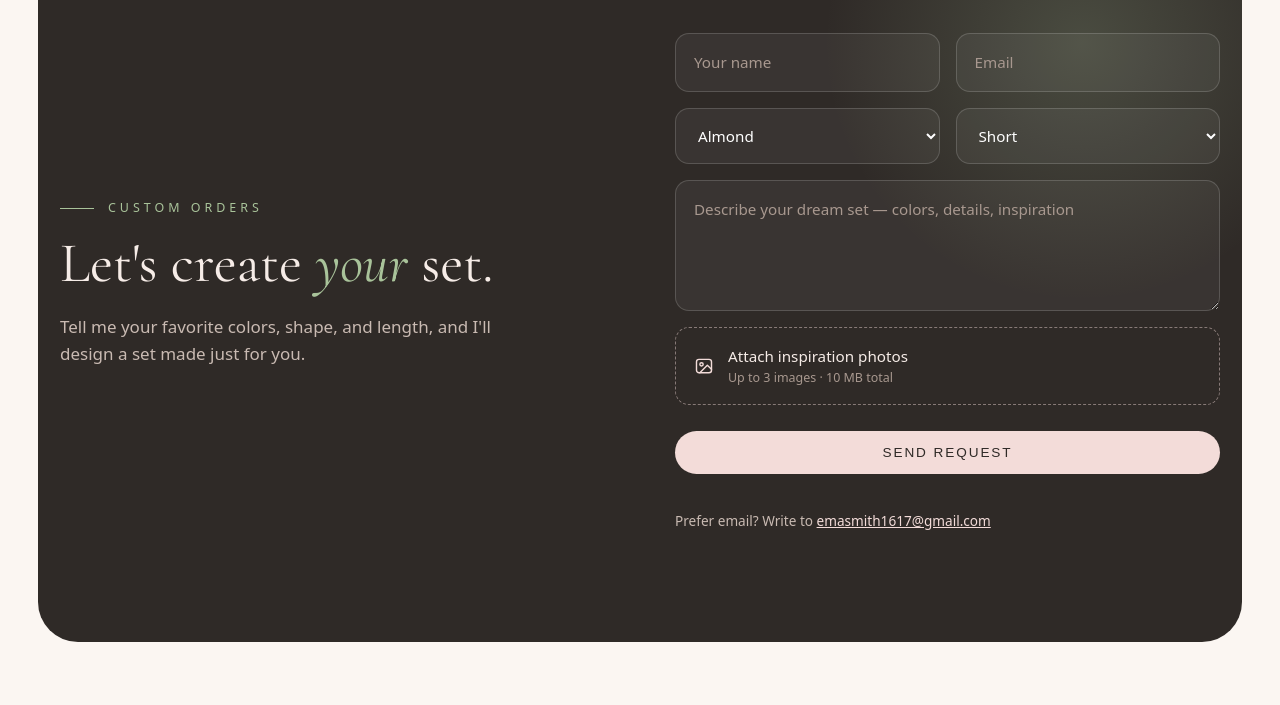
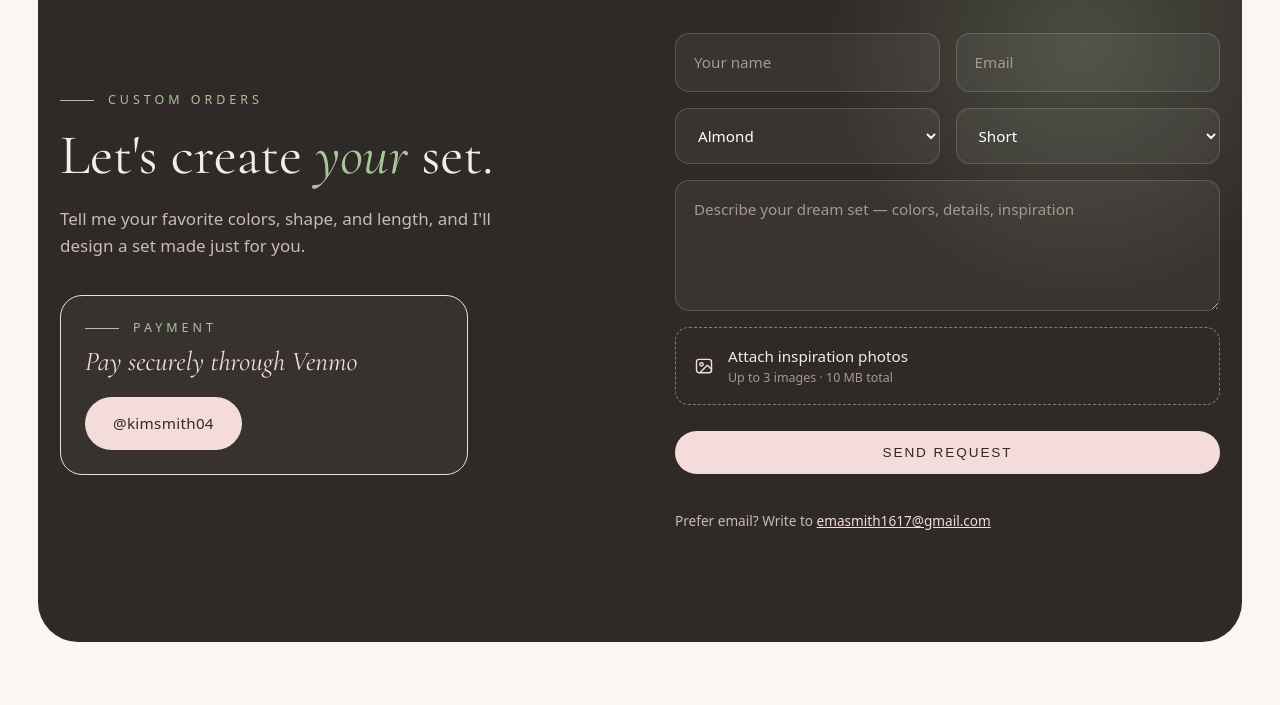
Before and after one commit to Martyr1617/nailsbyemmasmith, a plain HTML site: page index.html in a window 1280 px wide. Shown: the part 6434-7139 px from the top of the page. Drawn offline with nearby package versions, Linux system fonts and the light colour scheme; a web font is replaced by a local one.

Commit message:
Add a Venmo payment option in the contact section (#5)
Place a small payment card beside the order form, linking to @kimsmith04.

Co-authored-by: Cursor Agent <cursoragent@cursor.com>
Co-authored-by: Martyr1617 <Martyr1617@users.noreply.github.com>

```diff
--- a/index.html
+++ b/index.html
@@ -155,6 +155,12 @@ input:focus,select:focus,textarea:focus{outline:none;border-color:var(--sage)}
 .upload-err:empty{display:none}
 .form-note{font-size:.85rem;color:#a8988f}
 .form-note a{color:var(--blush)}
+.pay-venmo{margin-top:36px;max-width:24em;padding:22px 24px 24px;border:1px solid var(--line);border-radius:var(--r);background:rgba(255,255,255,.04)}
+.pay-venmo .eyebrow{color:var(--sage)}
+.pay-venmo p{font-family:var(--serif);font-style:italic;font-size:1.7rem;line-height:1.15;color:var(--blush);margin:8px 0 20px;max-width:none}
+.contact .pay-venmo .btn{text-transform:none;letter-spacing:.02em;font-size:.95rem}
+.contact .pay-venmo .btn:hover{background:var(--blush-deep)}
+.contact .pay-venmo .btn:focus-visible{outline:2px solid var(--blush);outline-offset:3px}
 
 footer{padding:40px 0 50px}
 .foot{display:flex;justify-content:space-between;align-items:center;gap:20px;flex-wrap:wrap;color:var(--muted);font-size:.86rem}
@@ -394,6 +400,11 @@ footer{padding:40px 0 50px}
       <div class="eyebrow" style="color:var(--sage)">Custom orders</div>
       <h2>Let's create <em>your</em> set.</h2>
       <p>Tell me your favorite colors, shape, and length, and I'll design a set made just for you.</p>
+      <div class="pay-venmo">
+        <div class="eyebrow">Payment</div>
+        <p>Pay securely through Venmo</p>
+        <a class="btn" href="https://venmo.com/u/kimsmith04" target="_blank" rel="noopener">@kimsmith04</a>
+      </div>
     </div>
     <form class="reveal" id="orderForm" action="https://formsubmit.co/emasmith1617@gmail.com" method="POST" enctype="multipart/form-data">
       <input type="hidden" name="_subject" value="New nail set request — Nails By Emma Smith">
```
